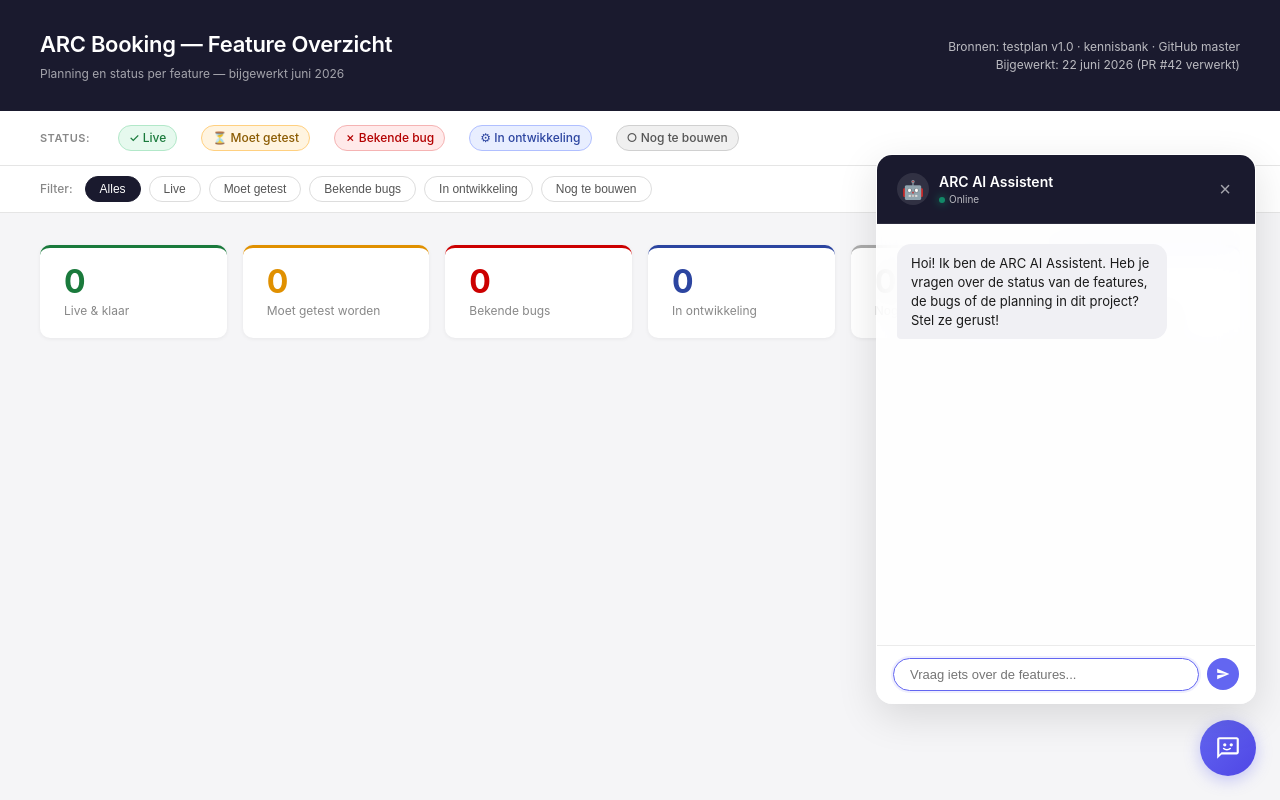
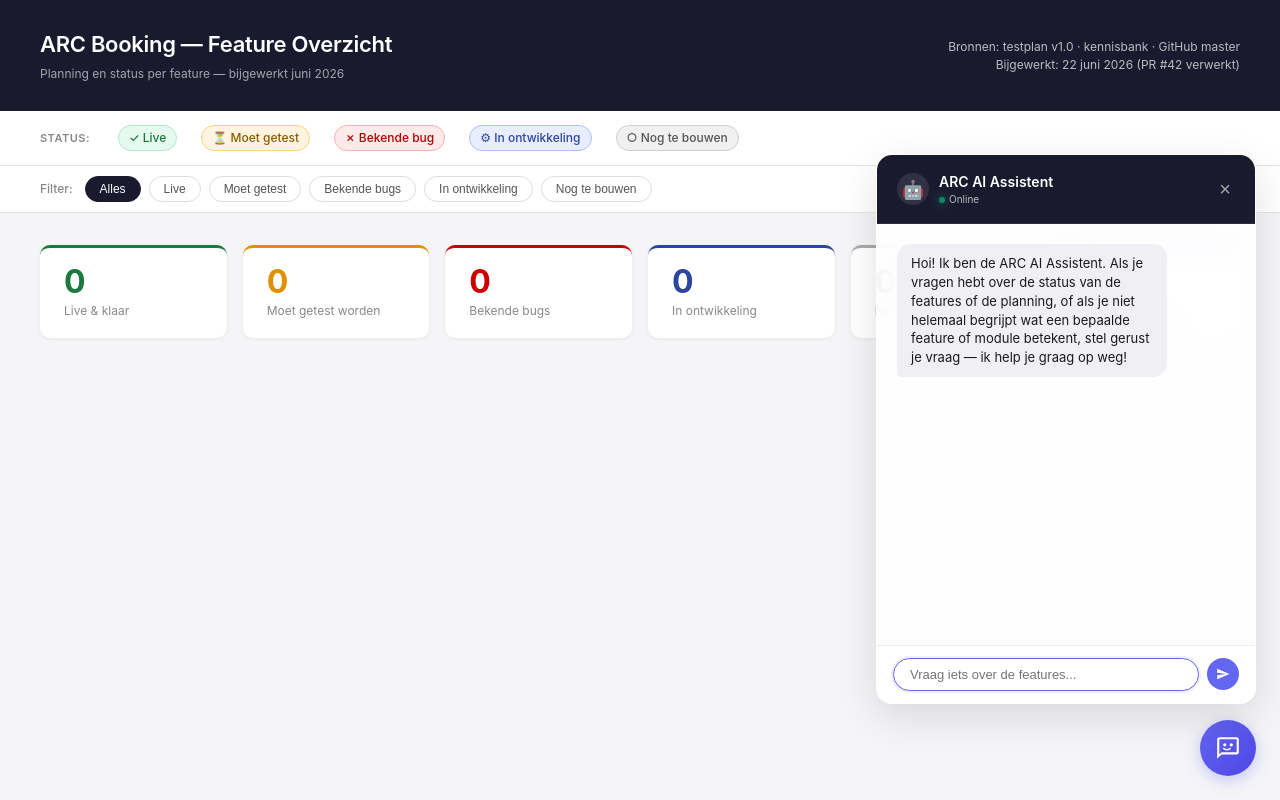
Before and after one commit to ceesoddens-bit/ARC-Booking_FeatureOverzicht, a website: page index.html in a window 1280 px wide. Both pictures are taken after a click on the button "Open AI Assistent". Drawn offline with Linux system fonts and the light colour scheme; no server answers.

Commit message:
chore: update welcome message of AI Assistant to mention explaining features/terms

```diff
--- a/index.html
+++ b/index.html
@@ -2551,7 +2551,7 @@
 
   function initializeChat() {
     chatInitialized = true;
-    appendChatBubble("Hoi! Ik ben de ARC AI Assistent. Heb je vragen over de status van de features, de bugs of de planning in dit project? Stel ze gerust!", "assistant");
+    appendChatBubble("Hoi! Ik ben de ARC AI Assistent. Als je vragen hebt over de status van de features of de planning, of als je niet helemaal begrijpt wat een bepaalde feature of module betekent, stel gerust je vraag — ik help je graag op weg!", "assistant");
   }
 
   window.sendAiMessage = async function(event) {
```
